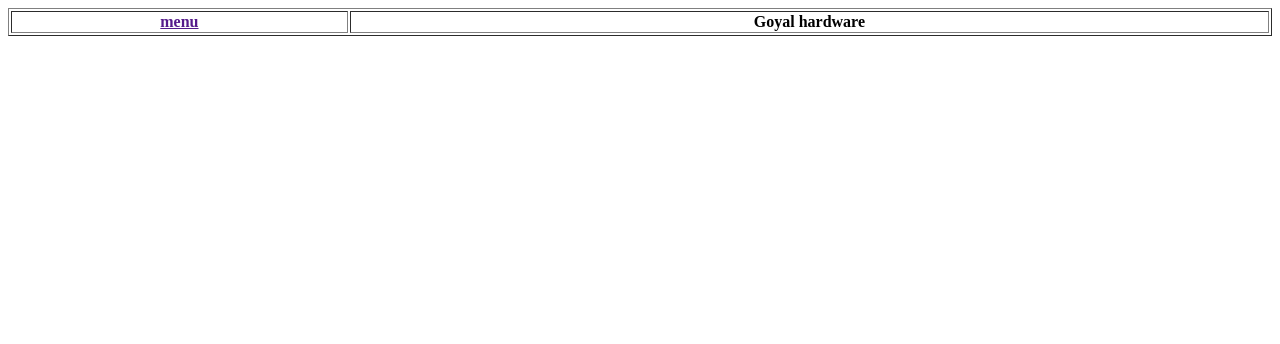
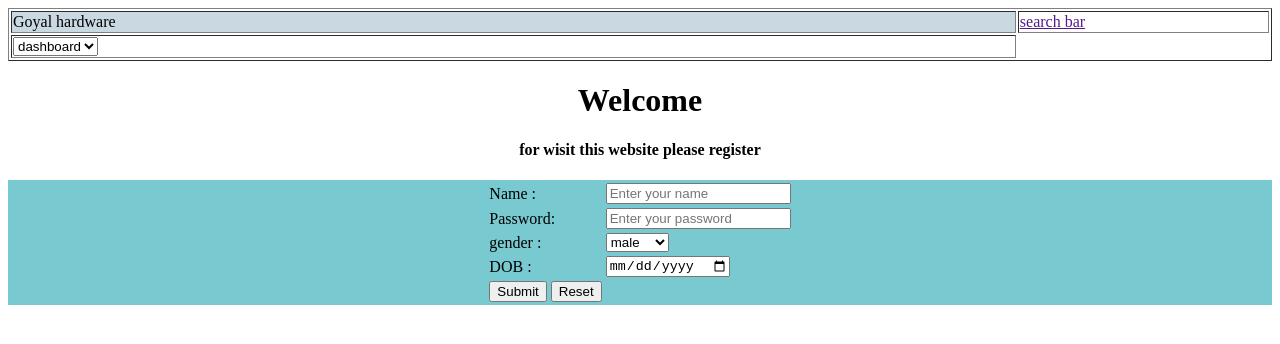
Before and after one commit to goyal2506/dummy, a plain HTML site: page index.html in a window 1280 px wide. Drawn offline with Linux system fonts and the light colour scheme.

Commit message:
add form file

```diff
--- a/index.html
+++ b/index.html
@@ -4,17 +4,66 @@
     <meta charset="UTF-8">
     <meta http-equiv="X-UA-Compatible" content="IE=edge">
     <meta name="viewport" content="width=device-width, initial-scale=1.0">
-    <title>goyal hardware</title>
+    <title>form</title>
 </head>
 <body>
-    <table border="1" width="100%" >
+ <Table border="1" width="100%">
         <tr>
-        <th>
-            <a href="" size="1">menu</a>
-        </th>
-            <th>Goyal hardware</th>
+            <td style="background-color: rgb(202, 216, 225) ;width:80%;"> Goyal hardware</td>
+           <td> <a href="">search bar</a></td>
 
         </tr>
+        <tr>
+            <td>
+                <select name="" id="">
+                    <option value="">dashboard</option>
+                    <option value="">about</option>
+                    <option value=""></option>
+                </select>
+            </td>
+        </tr>
+ </Table>
+    <h1 align="center"> Welcome</h1>
+    <h4 align="center"> for wisit this website please register</h4>
+
+    <form style="background-color:rgba(95, 191, 200, 0.845) ;" action="">
+
+    <table align="center" >
+        <tr>
+            <td>Name :</td>
+            <td>
+                <input type="text" placeholder="Enter your name" name="">
+            </td>
+        </tr>
+        <tr>
+            <td>Password:</td>
+           <td> <input type="password" placeholder="Enter your password">
+       </td>
+        </tr>
+
+        <tr>
+            <td>gender  :</td>
+            <td>
+                <select name="" id="">
+                    <option value="">male</option>
+                    <option value="">female</option>
+                    <option value="">other</option>
+                </select>
+            </td>
+        </tr>
+        <tr>
+            <td>DOB  :</td>
+            <td>
+                <input type="date">
+            </td>
+        </tr>
+        <tr>
+            <td>
+                <input  type="submit">
+                <input type="reset" name="" id="">
+            </td>
+        </tr>
     </table>
+    </form>
 </body>
 </html>
```
